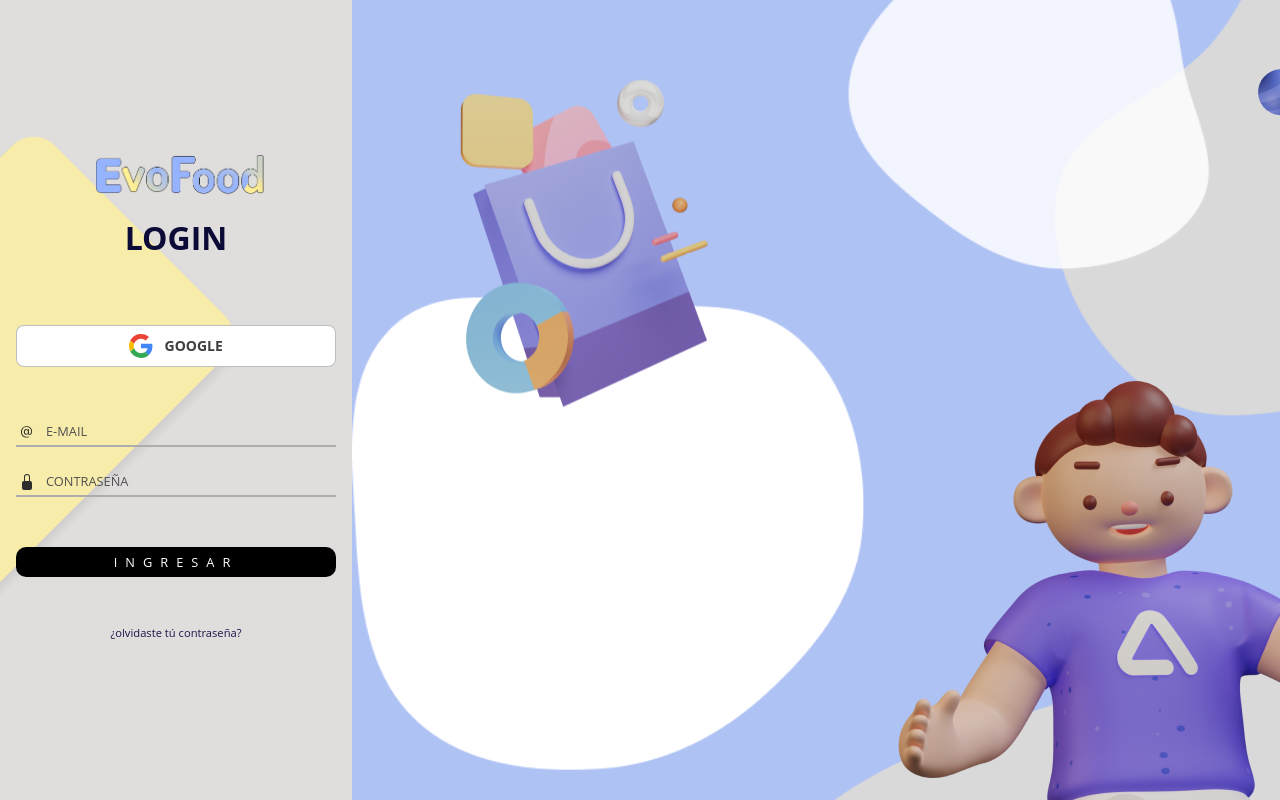
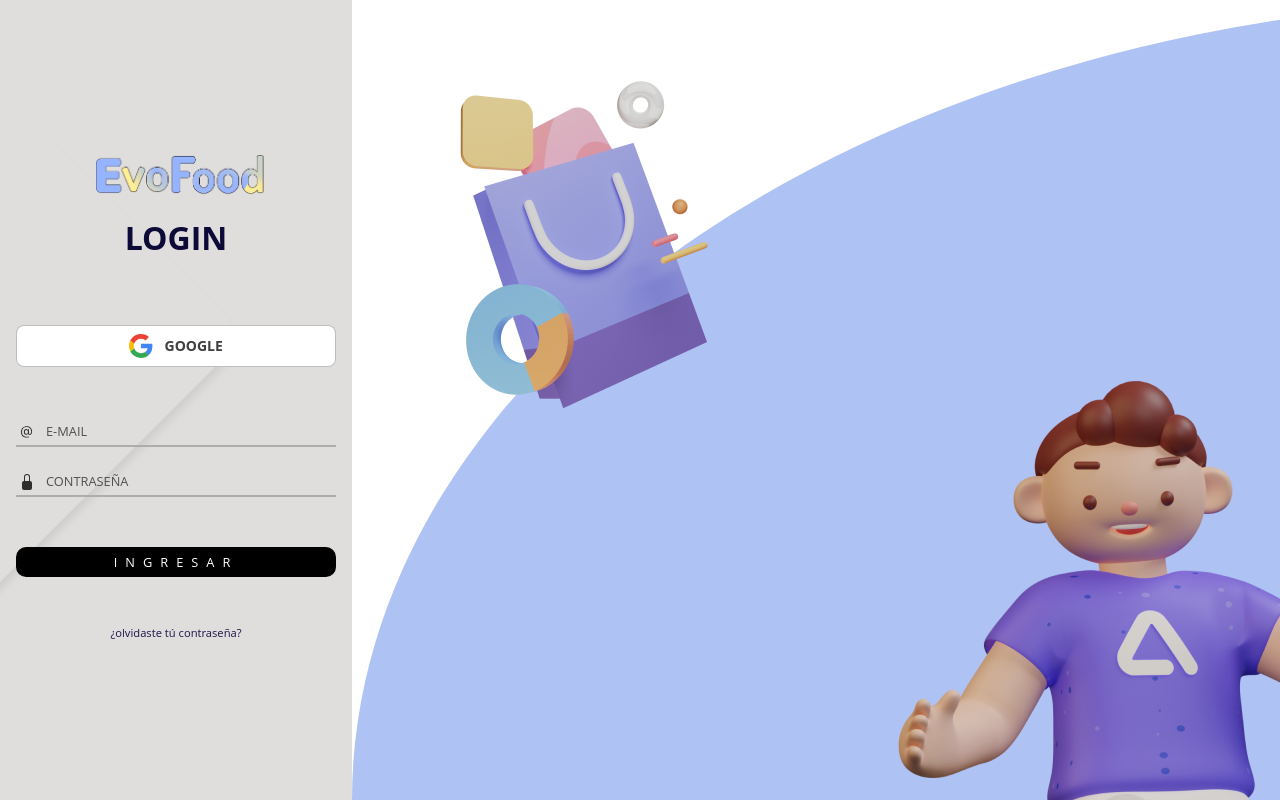
Before and after one commit to juanramirez871/front-evoFood, a Vue app: page /iniciar-seccion in a window 1280 px wide. Built offline with nearby package versions, Linux system fonts and the light colour scheme.

Commit message:
feat: :construction: trabajando sobre el componente login

```diff
--- a/src/modules/auth/pages/login.vue
+++ b/src/modules/auth/pages/login.vue
@@ -35,15 +35,17 @@
     background-color: #e0dddd;
     display: flex;
     justify-content: center;
+    height: 100%;
 }
 .relleno {
     width: 100%;
     height: auto;
     max-width: 100%;
-    background-image: url('../../introduction/assets/Frame14.png');
+    /* background-image: url('../../introduction/assets/Frame14.png'); */
     background-size: cover;
     background-color: #afc2f4;
     position: relative;
+    border-radius: 100% 0% 0% 0%;
 }
 .img1{
     animation: floating 4.5s ease-in-out infinite;
@@ -54,9 +56,9 @@
     bottom: 245px;
 }
 .img3 {
-    left: 900px;
+    left: 1000px;
     position: relative;
-    bottom: 400px;
+    bottom: 200px;
     animation: floating 5.5s ease-in-out infinite;
 }
 @keyframes floating {
@@ -64,7 +66,7 @@
         transform: translateY(0);
     }
     50% {
-        transform: translateY(-15px); /* Altura de la animación */
+        transform: translateY(-15px);
     }
 }
 @media (min-width: 768px) {
@@ -75,4 +77,9 @@
     width: 22rem;
 }
 }
+@media (max-width : 768px) {
+    .relleno{
+    display: none;
+}
+}
 </style>
--- a/src/modules/introduction/components/modalForm.vue
+++ b/src/modules/introduction/components/modalForm.vue
@@ -57,7 +57,6 @@
     content: "";
     width: 300px;
     height: 60vh;
-    background-color: #f7eca9;
     transform: rotate(45deg);
     left: -180px;
     z-index: 1;
```
Also changed, not shown: src/modules/introduction/pages/index.vue (+0 -14 lines).
